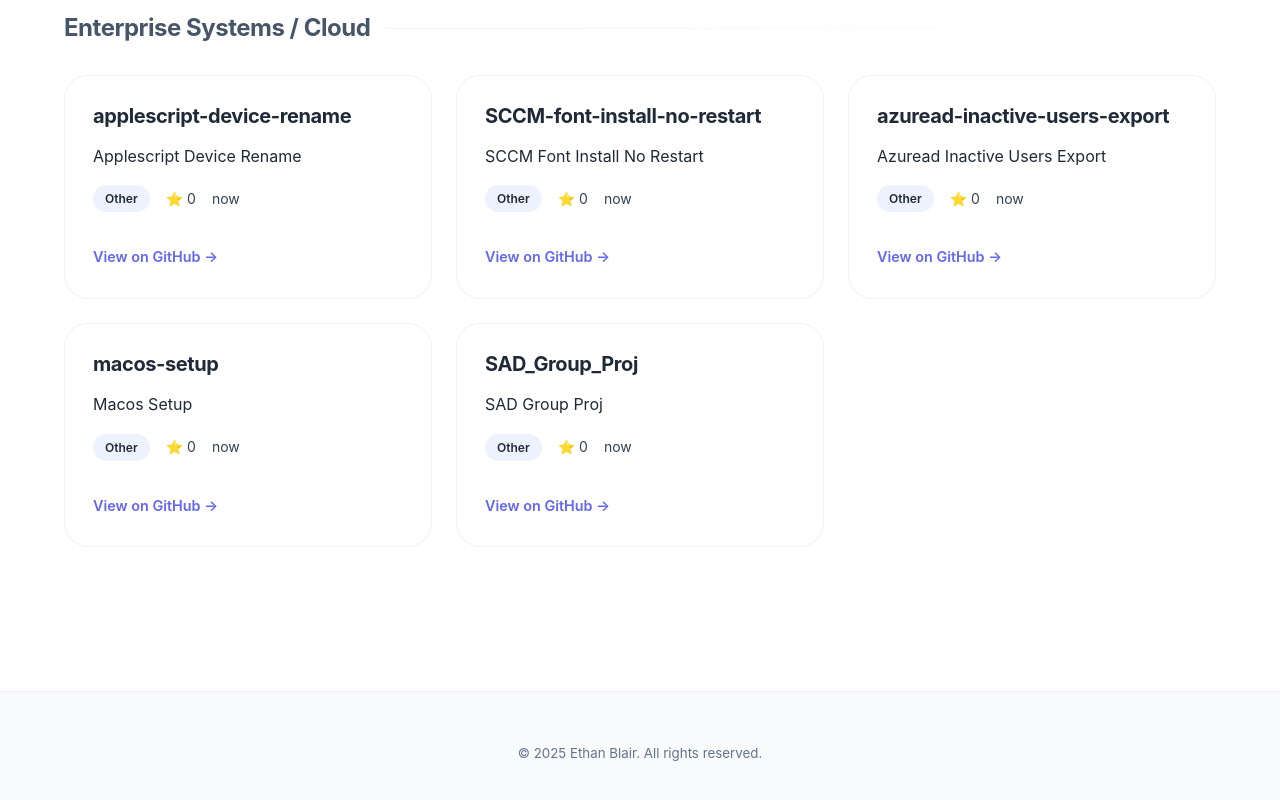
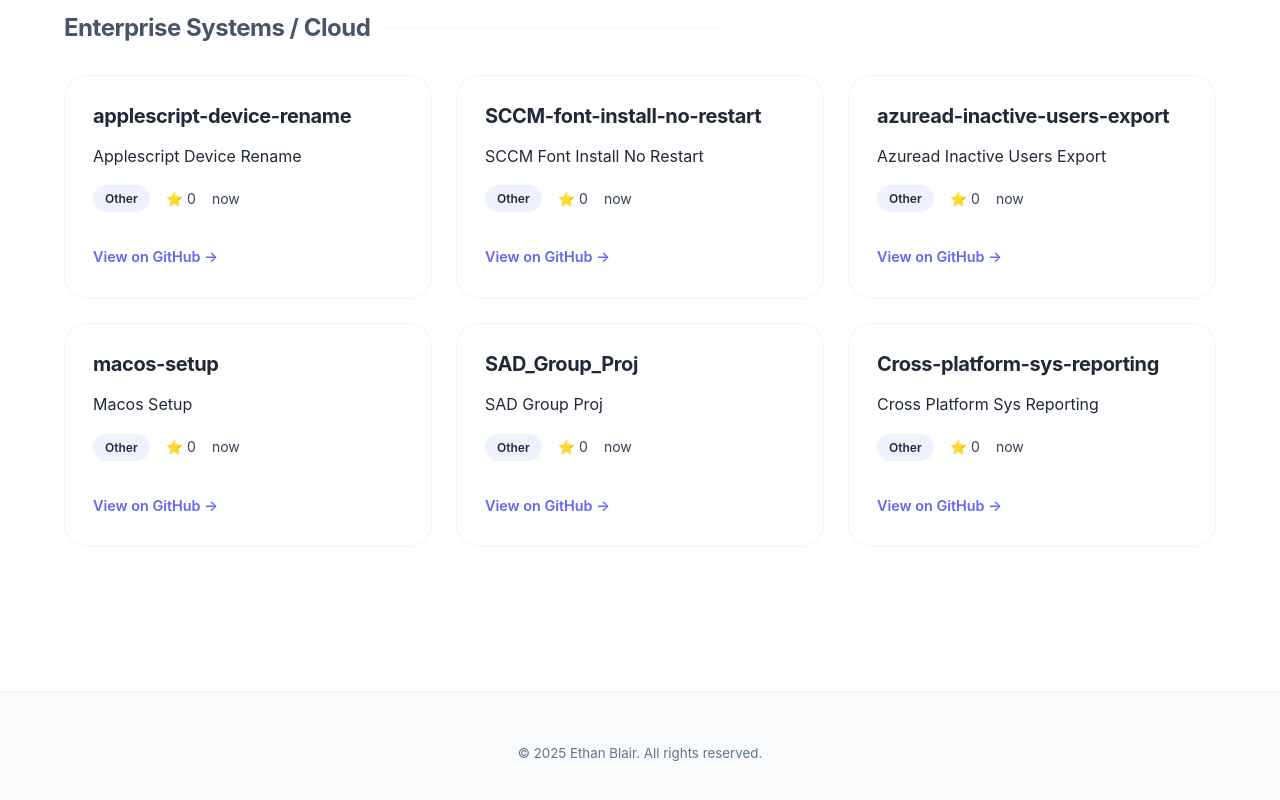
Before and after one commit to i3T4AN/i3t4an.github.io, a plain HTML site: page index.html in a window 1280 px wide. Shown: the part 2602-3402 px from the top of the page. Drawn offline with Linux system fonts and the light colour scheme; no server answers.

Commit message:
Update index.html

```diff
--- a/index.html
+++ b/index.html
@@ -46,7 +46,8 @@
         { group: 'enterprise', url: 'https://github.com/i3T4AN/SCCM-font-install-no-restart' },
         { group: 'enterprise', url: 'https://github.com/i3T4AN/azuread-inactive-users-export' },
         { group: 'enterprise', url: 'https://github.com/i3T4AN/macos-setup' },
-        { group: 'enterprise', url: 'https://github.com/i3T4AN/SAD_Group_Proj' }
+        { group: 'enterprise', url: 'https://github.com/i3T4AN/SAD_Group_Proj' },
+        { group: 'enterprise', url: 'https://github.com/i3T4AN/Cross-platform-sys-reporting' }
       ]
     };
   </script>
```
